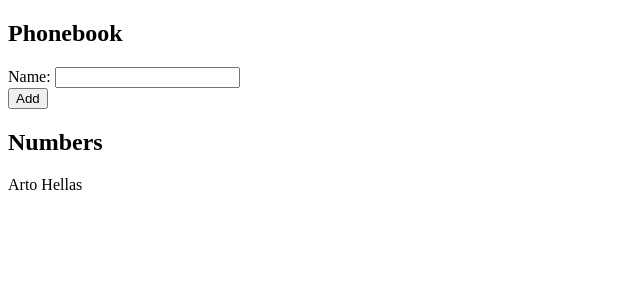
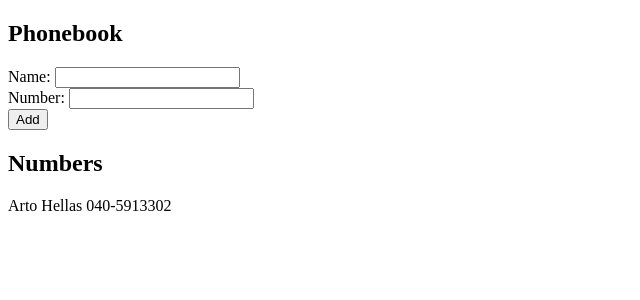
Before and after one commit to rkoverola/fullstackopen, a React (Create React App) app in the folder part2/phonebook/: page / in a window 1280 px wide. Shown: the top 300 px of the page, without its empty margins (0-640 px from the left). Built offline with nearby package versions, Linux system fonts and the light colour scheme.

Commit message:
Solve 2.8

```diff
--- a/part2/phonebook/src/App.js
+++ b/part2/phonebook/src/App.js
@@ -3,7 +3,7 @@ import { useState } from 'react'
 const PersonList = ({persons}) => {
   return (
     <div>
-      {persons.map(p => <div key={p.name}>{p.name}</div>)}
+      {persons.map(p => <div key={p.name}>{p.name} {p.number}</div>)}
     </div>
   )
 }
@@ -11,13 +11,16 @@ const PersonList = ({persons}) => {
 const App = () => {
 
   const [persons, setPersons] = useState([
-    { name: 'Arto Hellas' }
+    {
+      name: 'Arto Hellas',
+      number: '040-5913302'
+    }
   ])
   const [newName, setNewName] = useState('')
+  const [newNumber, setNewNumber] = useState('')
 
-  const handleNewNameChange = (event) => {
-    setNewName(event.target.value)
-  }
+  const handleNewNameChange = (event) => setNewName(event.target.value)
+  const handleNewNumberChange = (event) => setNewNumber(event.target.value)
 
   const addPerson = (event) => {
     event.preventDefault()
@@ -26,10 +29,12 @@ const App = () => {
       window.alert(`${newName} is already added to phonebook`)
     } else {
       const personObject = {
-        name: newName
+        name: newName,
+        number: newNumber
       }
       setPersons(persons.concat(personObject))
       setNewName('')
+      setNewNumber('')
     }
   }
 
@@ -39,6 +44,9 @@ const App = () => {
       <form>
         <div>
           Name: <input onChange={handleNewNameChange} value={newName}/>
+        </div>
+        <div>
+          Number: <input onChange={handleNewNumberChange} value={newNumber}/>
         </div>
         <div>
           <button type="submit" onClick={addPerson}>Add</button>
```
